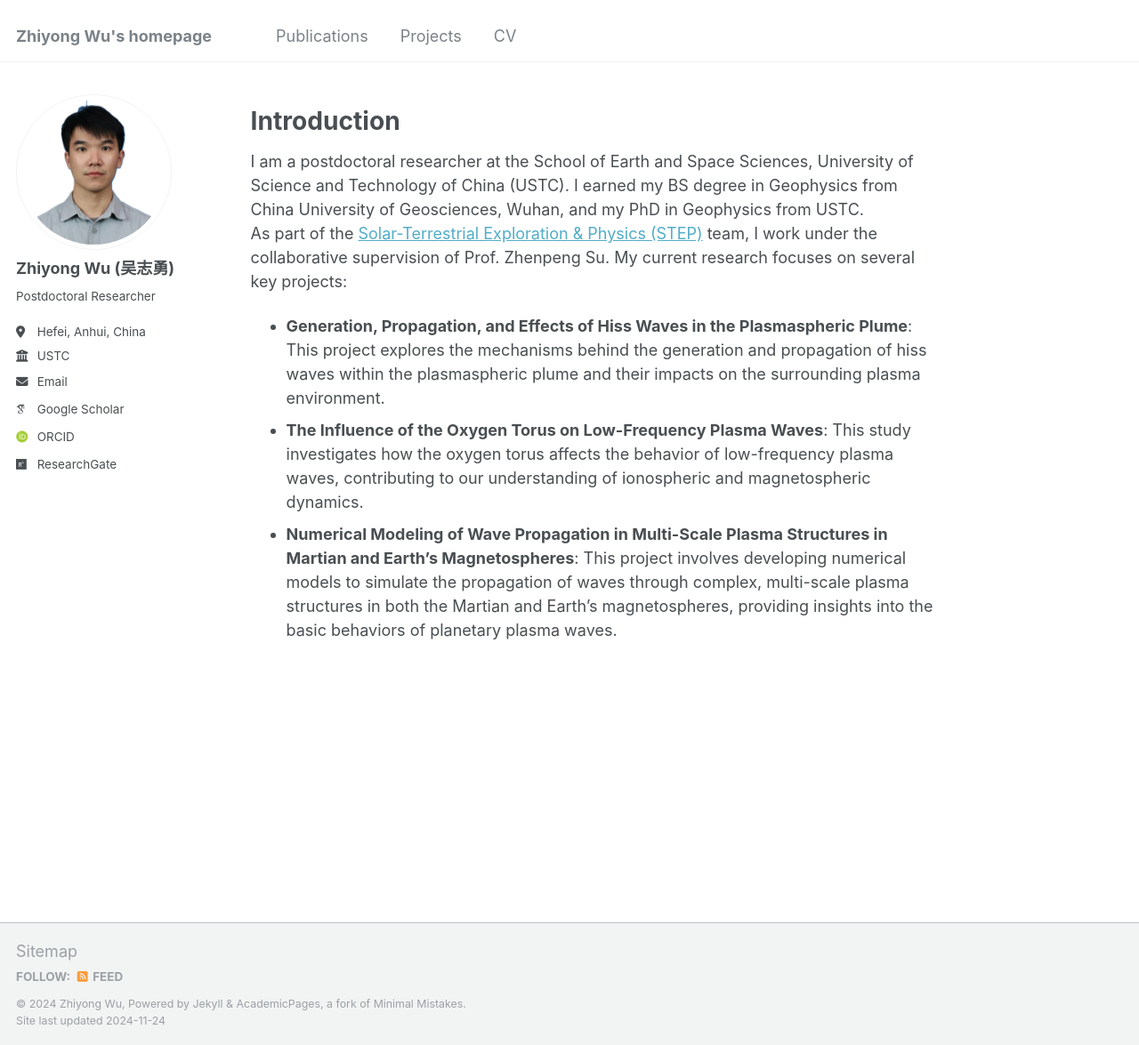
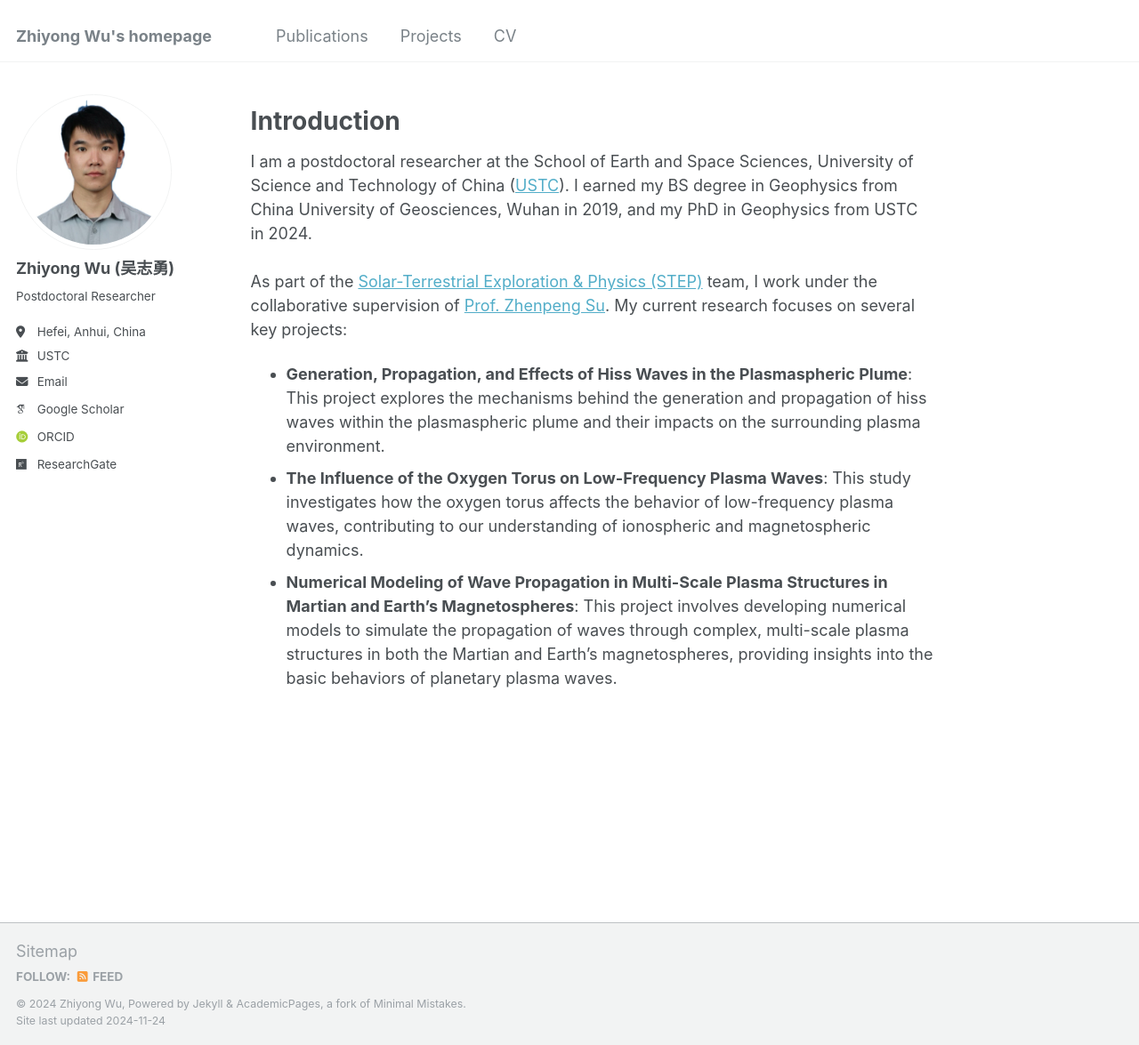
Before and after one commit to Z-Y-Wu/ZW-, a Jekyll site: the page built from _pages/about.md, in a window 1280 px wide and 1175 px high. Shown: the whole window at 89% size. Built offline with Jekyll 4.4.1, drawn with Linux system fonts in a browser that asks for light colours; some web fonts are replaced.

Commit message:
Update about.md

```diff
--- a/_pages/about.md
+++ b/_pages/about.md
@@ -7,8 +7,8 @@ redirect_from:
   - /about.html
 ---
 <h1>Introduction</h1>
-I am a postdoctoral researcher at the School of Earth and Space Sciences, University of Science and Technology of China (USTC). I earned my BS degree in Geophysics from China University of Geosciences, Wuhan, and my PhD in Geophysics from USTC.<br>
-As part of the <a href="https://step.ustc.edu.cn/">Solar-Terrestrial Exploration & Physics (STEP)</a> team, I work under the collaborative supervision of Prof. Zhenpeng Su. My current research focuses on several key projects:
+I am a postdoctoral researcher at the School of Earth and Space Sciences, University of Science and Technology of China (<a href="https://en.ustc.edu.cn/">USTC</a>). I earned my BS degree in Geophysics from China University of Geosciences, Wuhan in 2019, and my PhD in Geophysics from USTC in 2024.<br><br>
+As part of the <a href="https://step.ustc.edu.cn/">Solar-Terrestrial Exploration & Physics (STEP)</a> team, I work under the collaborative supervision of <a href="https://en.ess.ustc.edu.cn/2021/0721/c27106a517933/page.htm">Prof. Zhenpeng Su</a>. My current research focuses on several key projects:
 
 * <b>Generation, Propagation, and Effects of Hiss Waves in the Plasmaspheric Plume</b>: This project explores the mechanisms behind the generation and propagation of hiss waves within the plasmaspheric plume and their impacts on the surrounding plasma environment.
 * <b>The Influence of the Oxygen Torus on Low-Frequency Plasma Waves</b>: This study investigates how the oxygen torus affects the behavior of low-frequency plasma waves, contributing to our understanding of ionospheric and magnetospheric dynamics.
```
